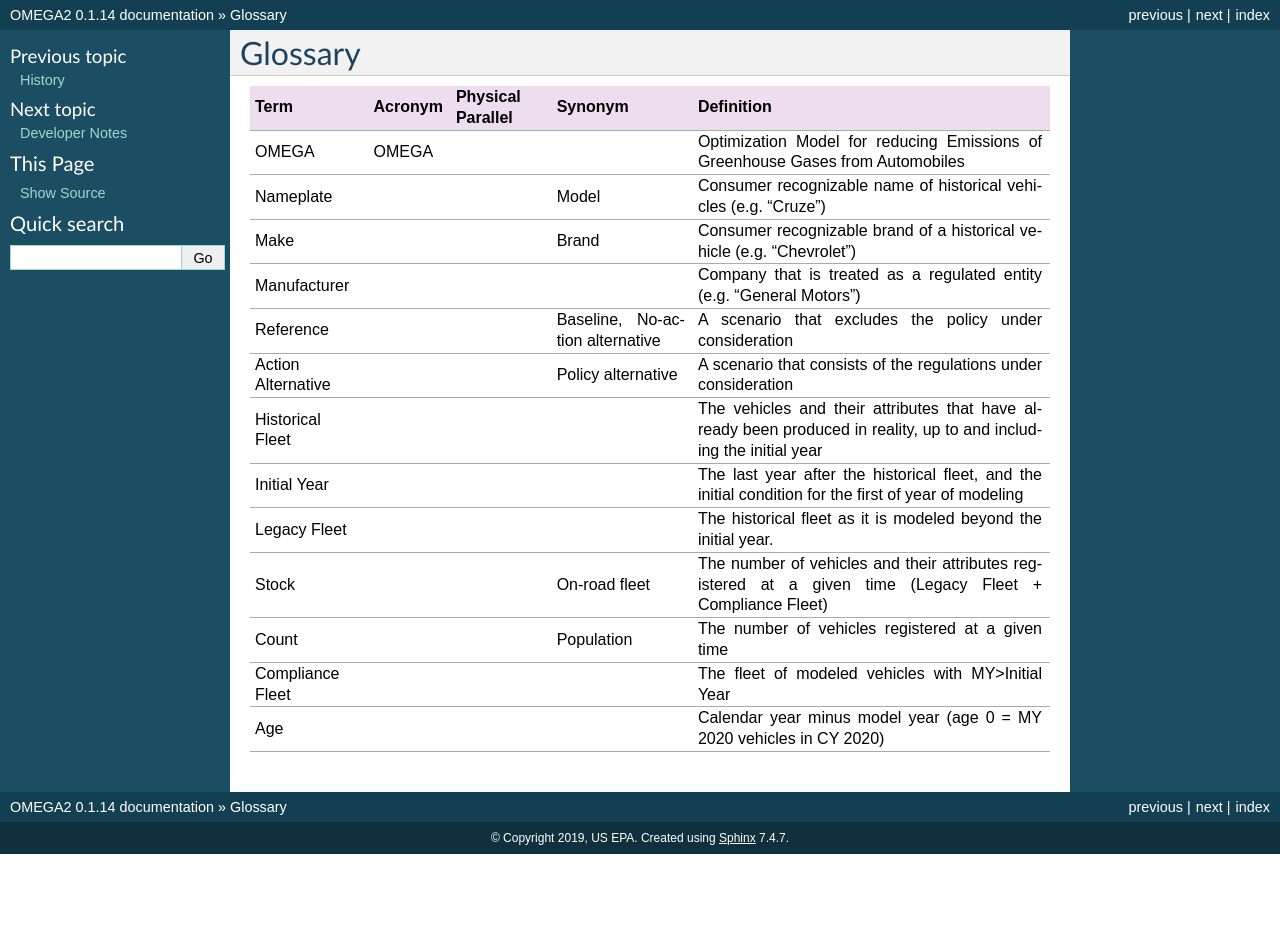
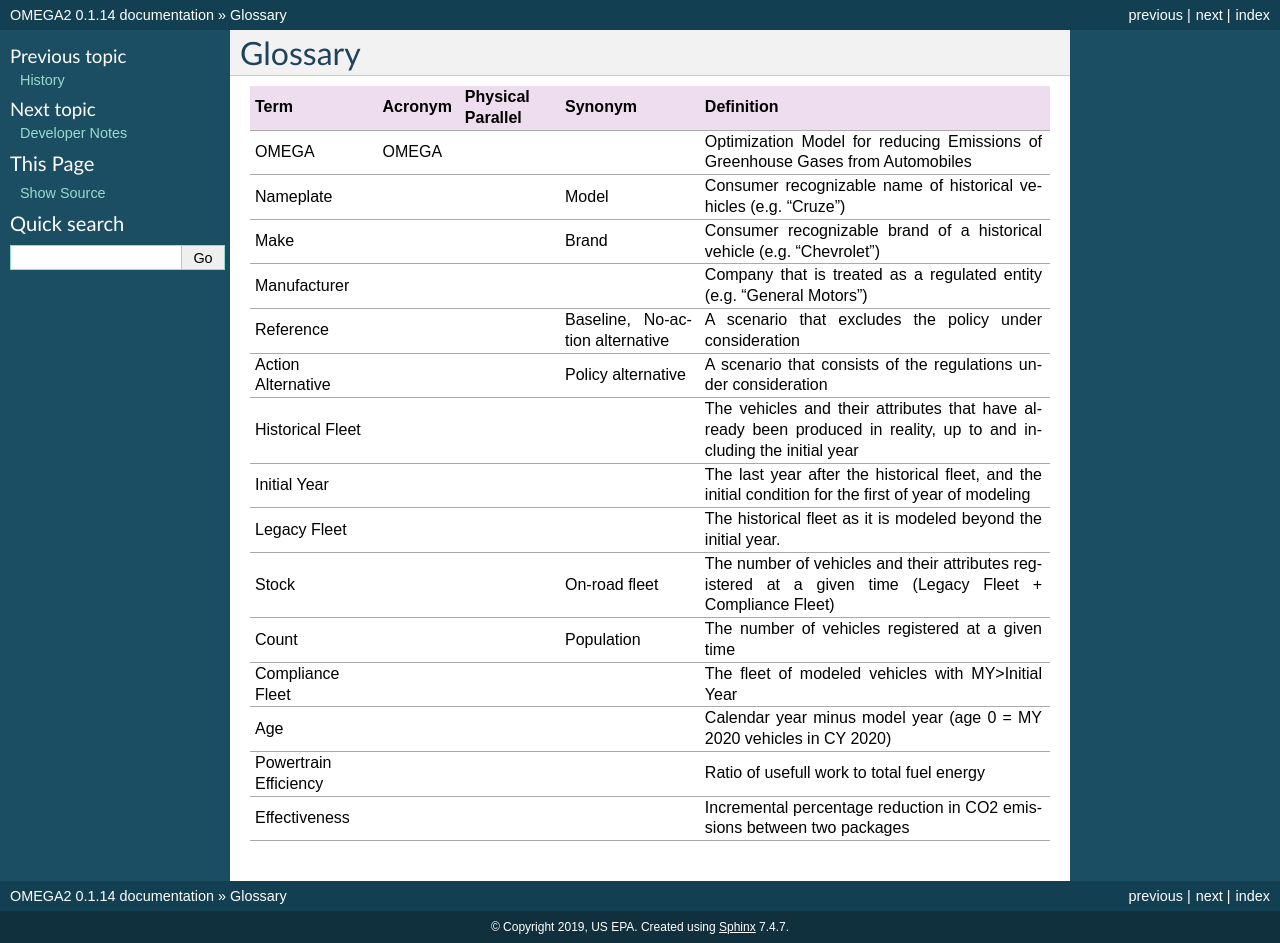
Before and after one commit to USEPA/EPA_OMEGA_Model, a Sphinx documentation site: the page built from doc/source/glossary.rst, in a window 1280 px wide. Built offline with Sphinx 7.4.7, drawn with Linux system fonts in a browser that asks for light colours; pages that are not in the unit, such as notebooks, are missing from menus; before the commit the page ends 900 px from its top, so only the background shows below that.

Commit message:
updated glossery
added efficiency and effectiveness definitions

```diff
--- a/doc/source/glossary.rst
+++ b/doc/source/glossary.rst
@@ -18,4 +18,6 @@ Stock                                                             On-road fleet
 Count                                                             Population                           The number of vehicles registered at a given time
 Compliance Fleet                                                                                       The fleet of modeled vehicles with MY>Initial Year
 Age                                                                                                    Calendar year minus model year (age 0 = MY 2020 vehicles in CY 2020)
+Powertrain Efficiency                                                                                  Ratio of usefull work to total fuel energy
+Effectiveness                                                                                          Incremental percentage reduction in CO2 emissions between two packages
 ===================== ===================== ===================== ==================================== ==================================================================================================================
```
